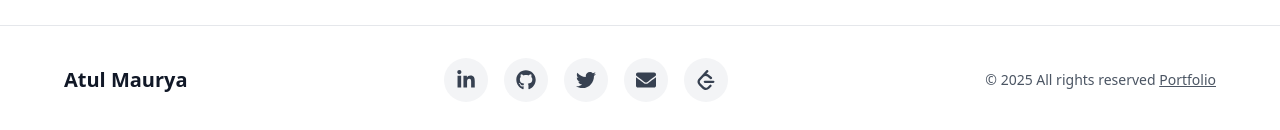
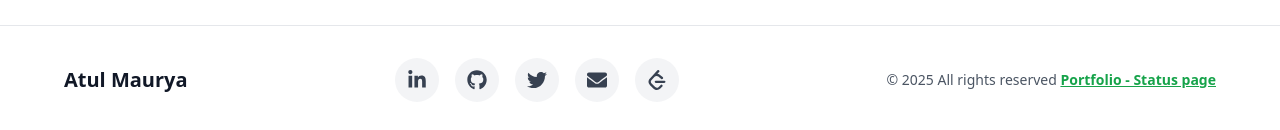
Before and after one commit to atul-5242/atulmaurya.in, a React (Vite) app: page /project/1 in a window 1280 px wide. Shown: the part 2049-2179 px from the top of the page. Built offline with nearby package versions, Linux system fonts and the light colour scheme.

Commit message:
Update Footer.jsx

```diff
--- a/src/components/Footer.jsx
+++ b/src/components/Footer.jsx
@@ -68,9 +68,9 @@ const Footer = () => {
               href='https://atul-maurya-portfolio.status.uptimematrix.atulmaurya.in'
               target='_blank'
               rel='noopener noreferrer'
-              className='underline hover:text-blue-600 dark:hover:text-blue-400'
+              className='underline hover:text-blue-600 dark:hover:text-blue-400 font-bold text-green-600'
             >
-              Portfolio
+              Portfolio - Status page
             </a>
           </div>
         </div>
@@ -82,9 +82,9 @@ const Footer = () => {
             href='https://atul-maurya-portfolio.status.uptimematrix.atulmaurya.in'
             target='_blank'
             rel='noopener noreferrer'
-            className='underline hover:text-blue-600 dark:hover:text-blue-400'
+            className='underline hover:text-blue-600 dark:hover:text-blue-400 font-bold text-green-600'
           >
-            Portfolio
+            Portfolio - Status page
           </a>
         </div>
       </div>
```
